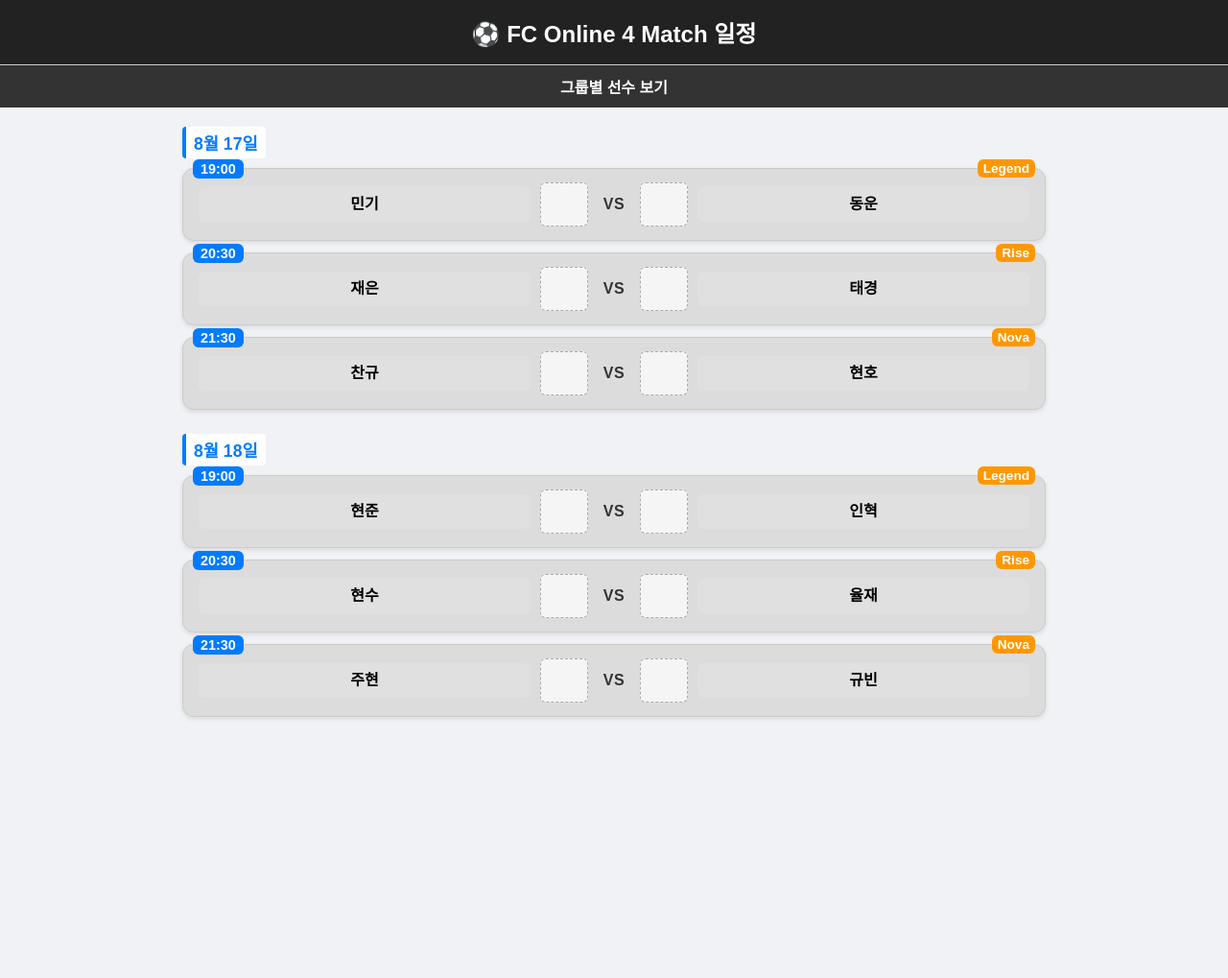
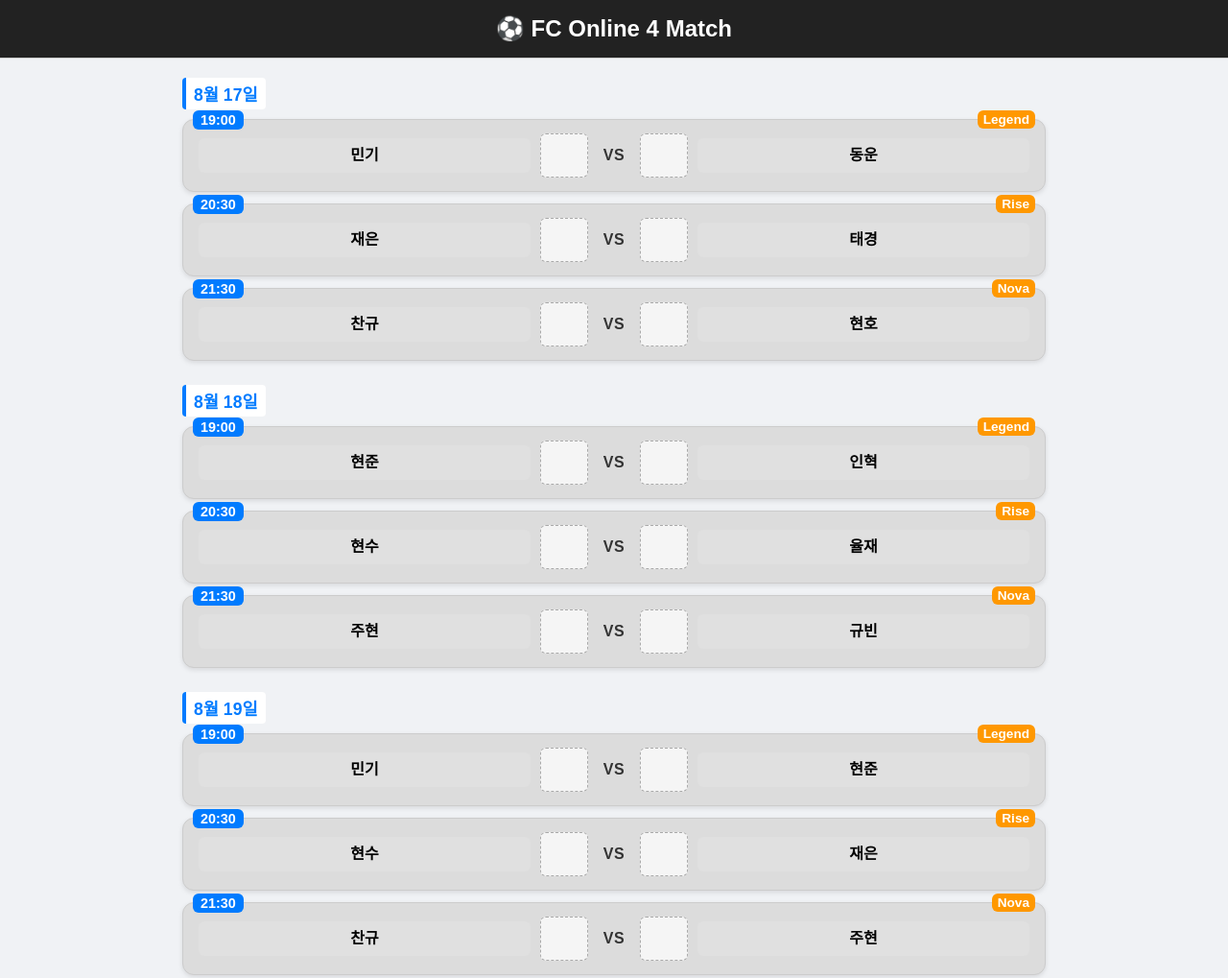
Before and after one commit to mint5315/fc-match-schedule, a plain HTML site: page index.html in a window 1280 px wide. Shown: the top 1019 px of the page at 96% size. Before the commit the page ends 800 px from the top, so only its background shows below. Drawn offline with Linux system fonts and the light colour scheme.

Commit message:
Add files via upload

```diff
--- a/index.html
+++ b/index.html
@@ -3,12 +3,10 @@
 <head>
 <meta charset="UTF-8"/>
 <meta name="viewport" content="width=device-width, initial-scale=1.0"/>
-<title>⚽ FC Online 4 Match 일정</title>
+<title>피파 균등 경기 일정</title>
 <style>
 body{ margin:0; font-family: Arial, sans-serif; background:#f0f2f5; color:#000; }
 header{ padding:16px; text-align:center; font-weight:700; font-size:1.5em; border-bottom:1px solid #ccc; background:#222; color:#fff; }
-nav{ padding:10px; text-align:center; background:#333; }
-nav a{ color:#fff; text-decoration:none; font-weight:700; margin:0 8px; }
 .container{ max-width:900px; margin:20px auto; padding:0 16px; }
 .day{ margin-bottom:25px; }
 .date-bar{ font-weight:700; font-size:1.1rem; margin-bottom:10px; border-left:4px solid #007BFF; padding-left:8px; background:#fff; color:#007BFF; display:inline-block; padding:4px 8px; border-radius:4px;}
@@ -30,10 +28,7 @@ nav a{ color:#fff; text-decoration:none; font-weight:700; margin:0 8px; }
 </style>
 </head>
 <body>
-<header>⚽ FC Online 4 Match 일정</header>
-<nav>
-  <a href="group_list.html">그룹별 선수 보기</a>
-</nav>
+<header>⚽ FC Online 4 Match</header>
 <main class="container">
 <script>
 // 그룹별 선수
@@ -41,7 +36,7 @@ const Legend=["민기","동운","현준","인혁"];
 const Rise=["현수","태경","율재","재은"];
 const Nova=["찬규","주현","현호","규빈"];
 
-// 균등 경기 스케줄 (첫 날 주현/현수/율재 제외)
+// 전체 경기 일정 (8월17일~9월3일), 첫날 주현, 현수, 율재 제외, 한 사람당 6경기
 const schedule = [
   {date:"8월 17일", matches:[
     {group:"Legend", t1:"민기", t2:"동운"},
@@ -52,8 +47,87 @@ const schedule = [
     {group:"Legend", t1:"현준", t2:"인혁"},
     {group:"Rise", t1:"현수", t2:"율재"},
     {group:"Nova", t1:"주현", t2:"규빈"}
+  ]},
+  {date:"8월 19일", matches:[
+    {group:"Legend", t1:"민기", t2:"현준"},
+    {group:"Rise", t1:"현수", t2:"재은"},
+    {group:"Nova", t1:"찬규", t2:"주현"}
+  ]},
+  {date:"8월 20일", matches:[
+    {group:"Legend", t1:"동운", t2:"인혁"},
+    {group:"Rise", t1:"태경", t2:"율재"},
+    {group:"Nova", t1:"주현", t2:"현호"}
+  ]},
+  {date:"8월 21일", matches:[
+    {group:"Legend", t1:"민기", t2:"인혁"},
+    {group:"Rise", t1:"현수", t2:"재은"},
+    {group:"Nova", t1:"찬규", t2:"규빈"}
+  ]},
+  {date:"8월 22일", matches:[
+    {group:"Legend", t1:"현준", t2:"동운"},
+    {group:"Rise", t1:"율재", t2:"태경"},
+    {group:"Nova", t1:"주현", t2:"현호"}
+  ]},
+  {date:"8월 23일", matches:[
+    {group:"Legend", t1:"민기", t2:"동운"},
+    {group:"Rise", t1:"현수", t2:"태경"},
+    {group:"Nova", t1:"찬규", t2:"주현"}
+  ]},
+  {date:"8월 24일", matches:[
+    {group:"Legend", t1:"현준", t2:"인혁"},
+    {group:"Rise", t1:"율재", t2:"재은"},
+    {group:"Nova", t1:"현호", t2:"규빈"}
+  ]},
+  {date:"8월 25일", matches:[
+    {group:"Legend", t1:"민기", t2:"현준"},
+    {group:"Rise", t1:"현수", t2:"율재"},
+    {group:"Nova", t1:"찬규", t2:"현호"}
+  ]},
+  {date:"8월 26일", matches:[
+    {group:"Legend", t1:"동운", t2:"인혁"},
+    {group:"Rise", t1:"재은", t2:"태경"},
+    {group:"Nova", t1:"주현", t2:"규빈"}
+  ]},
+  {date:"8월 27일", matches:[
+    {group:"Legend", t1:"민기", t2:"인혁"},
+    {group:"Rise", t1:"재은", t2:"현수"},
+    {group:"Nova", t1:"찬규", t2:"규빈"}
+  ]},
+  {date:"8월 28일", matches:[
+    {group:"Legend", t1:"동운", t2:"현준"},
+    {group:"Rise", t1:"율재", t2:"태경"},
+    {group:"Nova", t1:"주현", t2:"현호"}
+  ]},
+  {date:"8월 29일", matches:[
+    {group:"Legend", t1:"민기", t2:"동운"},
+    {group:"Rise", t1:"현수", t2:"태경"},
+    {group:"Nova", t1:"찬규", t2:"주현"}
+  ]},
+  {date:"8월 30일", matches:[
+    {group:"Legend", t1:"현준", t2:"인혁"},
+    {group:"Rise", t1:"재은", t2:"율재"},
+    {group:"Nova", t1:"현호", t2:"규빈"}
+  ]},
+  {date:"8월 31일", matches:[
+    {group:"Legend", t1:"민기", t2:"현준"},
+    {group:"Rise", t1:"현수", t2:"율재"},
+    {group:"Nova", t1:"찬규", t2:"현호"}
+  ]},
+  {date:"9월 1일", matches:[
+    {group:"Legend", t1:"동운", t2:"인혁"},
+    {group:"Rise", t1:"재은", t2:"태경"},
+    {group:"Nova", t1:"주현", t2:"규빈"}
+  ]},
+  {date:"9월 2일", matches:[
+    {group:"Legend", t1:"민기", t2:"인혁"},
+    {group:"Rise", t1:"재은", t2:"현수"},
+    {group:"Nova", t1:"찬규", t2:"규빈"}
+  ]},
+  {date:"9월 3일", matches:[
+    {group:"Legend", t1:"현준", t2:"동운"},
+    {group:"Rise", t1:"태경", t2:"율재"},
+    {group:"Nova", t1:"주현", t2:"현호"}
   ]}
-  // 이후 일정은 이미 균등 6경기 맞춘 스케줄 그대로 추가
 ];
 
 const matchTimes=["19:00","20:30","21:30"];
```
